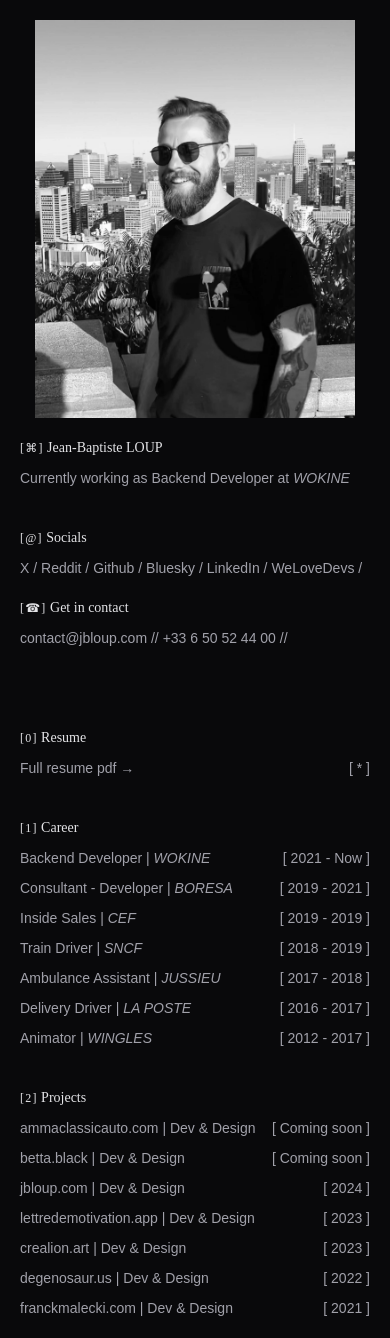
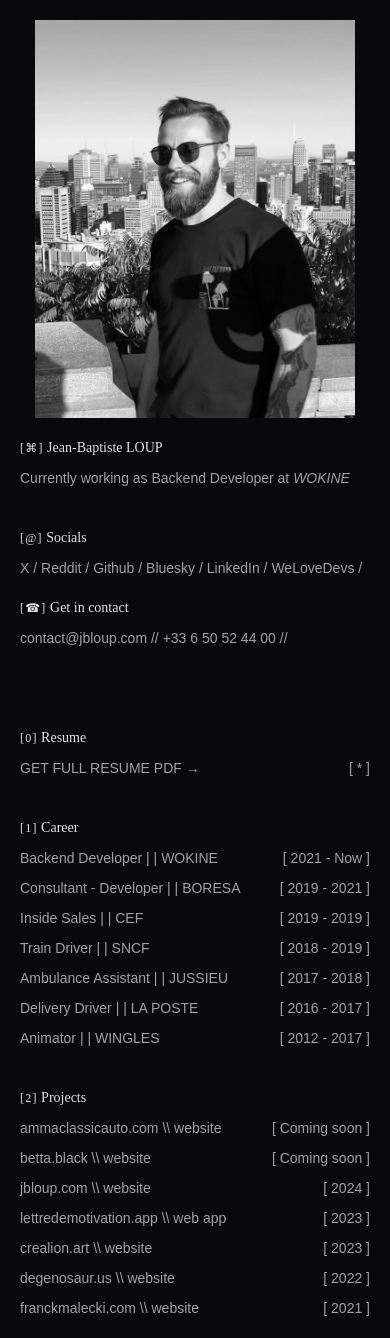
Before and after one commit to ogrre/jbloup-v4, a Vue app: page / in a window 390 px wide. Built offline with nearby package versions, Linux system fonts and the light colour scheme; a web font is replaced by a local one.

Commit message:
fix(responsive): fix responsive of project div

```diff
--- a/src/App.vue
+++ b/src/App.vue
@@ -72,7 +72,7 @@ const resume: Resume = resumeData as Resume;
           <li class="sm:w-full flex flex-row justify-between">
             <h4>
               <a class="relative group" href="/data/Jean-Baptiste_LOUP_CV_2024.pdf" target="_blank">
-                <span>Full resume pdf &rarr;</span>
+                <span class="uppercase">get full resume pdf &rarr;</span>
                 <span class="absolute -bottom-1 left-0 w-0 h-0.5 bg-zinc-600 transition-all group-hover:w-full"></span>
               </a>
             </h4>
@@ -89,8 +89,8 @@ const resume: Resume = resumeData as Resume;
           <li class="hover:bg-zinc-300 hover:text-zinc-950 transition-colors duration-300"
               v-for="experience in resume.work" v-bind:key="experience.position">
             <a class="sm:w-full flex flex-row justify-between" :href="experience.url" target="_blank">
-              <h4 class="lg:hidden">{{ experience.position }} | <span class="italic uppercase">{{ experience.shortName }}</span></h4>
-              <h4 class="hidden lg:flex">{{ experience.position }} | <span class="italic uppercase">{{ experience.name }}</span></h4>
+              <h4 class="lg:hidden">{{ experience.position + ' | '}}<span class="uppercase"> {{ ' | ' + experience.shortName }}</span></h4>
+              <h4 class="hidden lg:flex">{{ experience.position  + ' | '}}<span class="uppercase"> {{ ' | ' + experience.name }}</span></h4>
               <p class="sm:w-72">[ {{ experience.startDate }} - {{ experience.endDate ?? 'Now' }} ]</p>
             </a>
           </li>
@@ -105,7 +105,7 @@ const resume: Resume = resumeData as Resume;
           <li class="hover:bg-zinc-300 hover:text-zinc-950 transition-colors duration-300"
               v-for="project in resume.projects" v-bind:key="project.name">
             <a class="sm:w-full flex flex-row justify-between " :href="project.url" target="_blank">
-              <h4>{{ project.name }} | <span>Dev & Design</span></h4>
+              <h4>{{ project.name }} \\ <span>{{ project.type }}</span></h4>
               <p class="sm:w-72">[ {{ project.url ? project.starDate : 'Coming soon'}} ]</p>
             </a>
           </li>
--- a/src/assets/resume.json
+++ b/src/assets/resume.json
@@ -231,6 +231,7 @@
       ],
       "summary": "A showcase site to present an unofficial creative agency that I run to create websites.",
       "url": "",
+      "type": "website",
       "name": "ammaclassicauto.com"
     },
     {
@@ -241,6 +242,7 @@
       ],
       "summary": "A showcase site to present an unofficial creative agency that I run to create websites.",
       "url": "",
+      "type": "website",
       "name": "betta.black"
     },
     {
@@ -251,6 +253,7 @@
       ],
       "summary": "My personal site, to introduce myself but also to present my CV.",
       "url": "https://jbloup.com",
+      "type": "website",
       "name": "jbloup.com"
     },
     {
@@ -264,6 +267,7 @@
       ],
       "summary": "Web application for generating cover letters via openAI and powered by employment data.\n\nDeveloped with Laravel and deployed on fly.io",
       "url": "https://lettredemotivation.app",
+      "type": "web app",
       "name": "lettredemotivation.app"
     },
     {
@@ -277,6 +281,7 @@
       ],
       "summary": "Showcase site for an artist, with description and possibility to add new works and meeting dates.\n\nDeveloped in laravel with filament, Inertia and deployed on fly.io",
       "url": "https://crealion.art",
+      "type": "website",
       "name": "crealion.art"
     },
     {
@@ -288,6 +293,7 @@
       ],
       "summary": "Presentation site for an NFT project on the Solana blockchain.\n\nServer Side site with Notion as data source, developed with NuxtJS and deployed on Vercel.",
       "url": "https://degenosaur.us",
+      "type": "website",
       "name": "degenosaur.us"
     },
     {
@@ -298,6 +304,7 @@
       ],
       "summary": "A showcase site for a personal development coach that quickly presents the concept he offers along with a small contact form.\n\nDeveloped with NuxtJS and deployed on Vercel.",
       "url": "https://franckmalecki.com",
+      "type": "website",
       "name": "franckmalecki.com"
     }
   ]
--- a/src/types/resume.ts
+++ b/src/types/resume.ts
@@ -63,6 +63,7 @@ interface Project {
     highlights: string[];
     summary: string;
     url: string;
+    type: string;
     name: string;
 }
 
```
